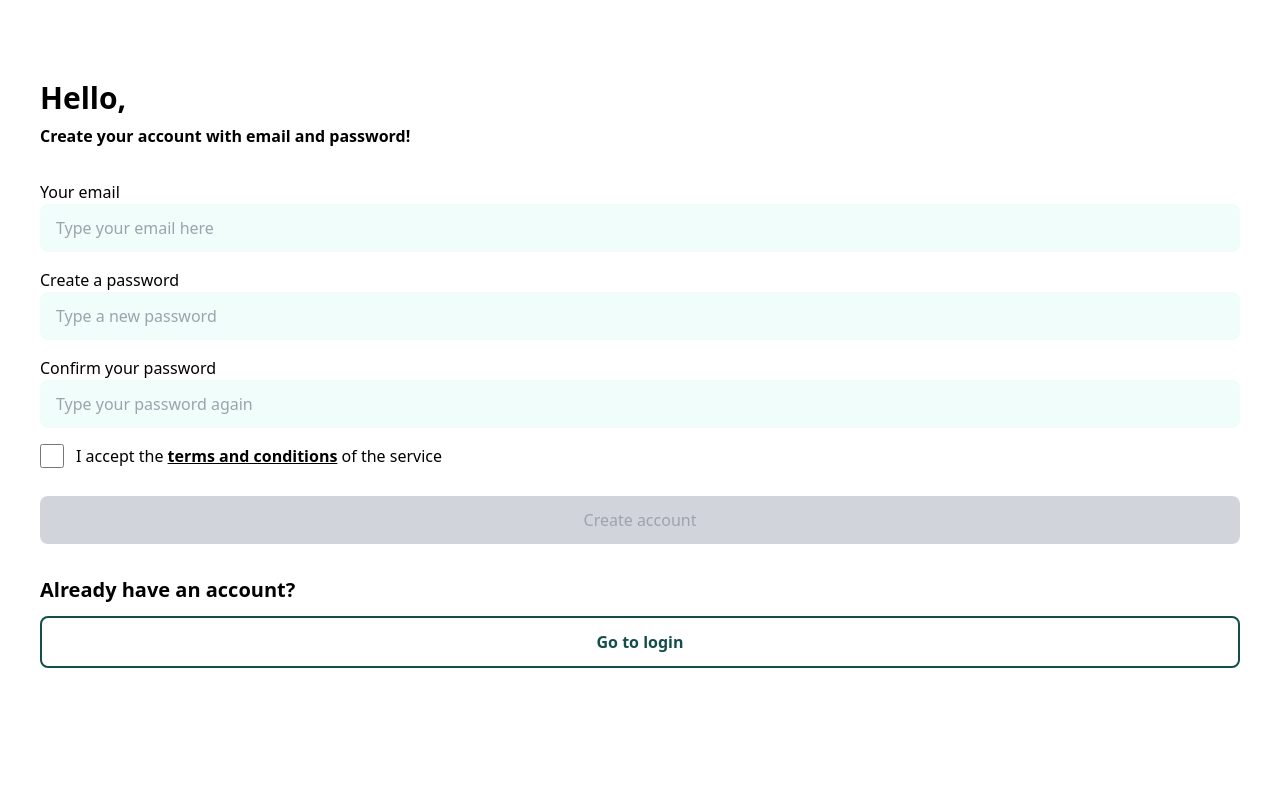
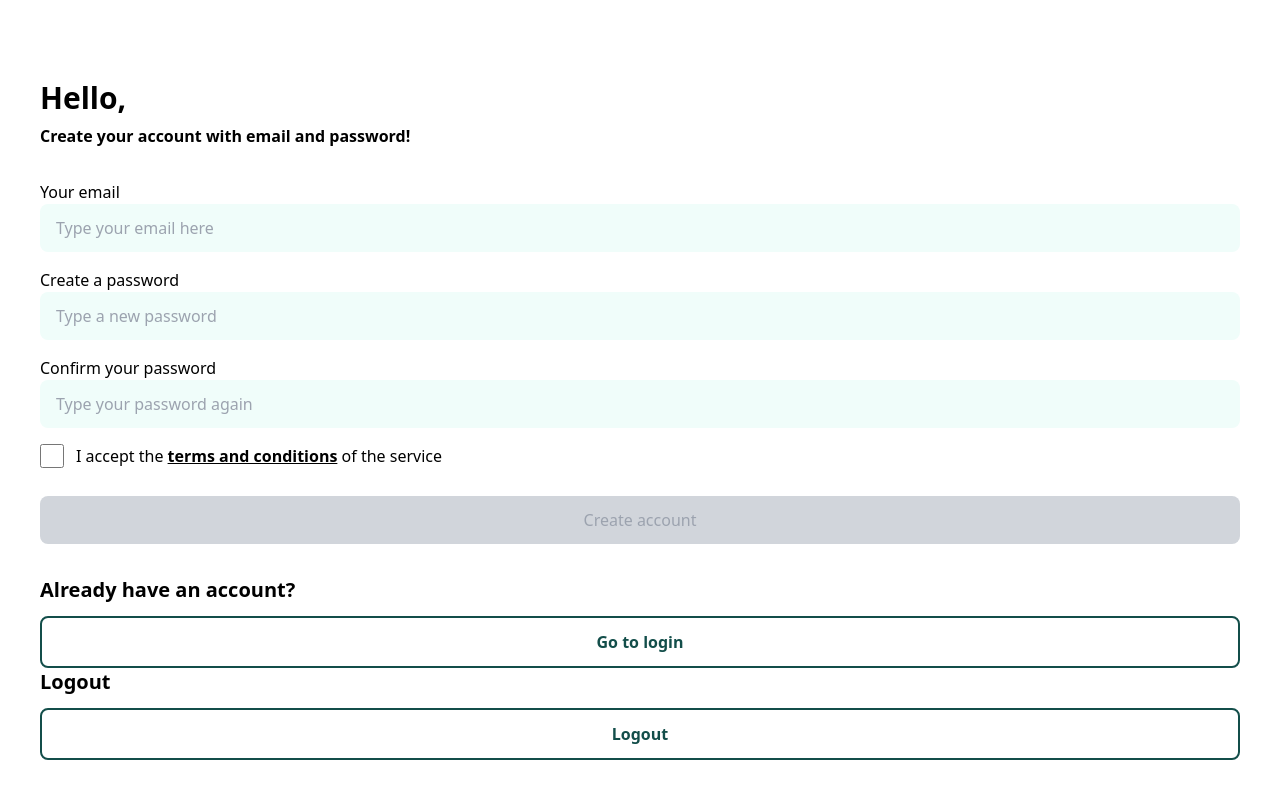
Before and after one commit to andipy/docty, a React (Create React App) app: page /signup in a window 1280 px wide. Built offline with nearby package versions, Linux system fonts and the light colour scheme; no server answers.

Commit message:
log out implemented

```diff
--- a/src/pages/Signup.jsx
+++ b/src/pages/Signup.jsx
@@ -2,7 +2,7 @@ import React, { useState, useEffect } from "react";
 import { useNavigate } from "react-router-dom";
 
 import { auth, db } from "../services/firebase";
-import { createUserWithEmailAndPassword } from "firebase/auth";
+import { createUserWithEmailAndPassword, signOut } from "firebase/auth";
 
 // import components
 import Input from '../components/Input';
@@ -102,6 +102,16 @@ const Signup = () => {
         });
     }
 
+    const handleSignOut = (e) => {
+        //e.preventDefault();
+        signOut(auth)
+        .then(() => {
+        // Sign-out successful.
+        }).catch((error) => {
+        // An error happened.
+        });
+    }
+
     // array with the data about the inputs needed in the registration form
     const inputs = [
         {
@@ -146,6 +156,13 @@ const Signup = () => {
         disabled: false
     }
 
+    // object with the data about the logout button
+    const buttonLogout = {
+        label: 'Logout',
+        style: 'w-full border-solid border-2 border-teal-900 text-teal-900 mt-3 py-3 rounded-lg font-semibold',
+        disabled: false
+    }
+
     return (
         <div className="px-10 mx-0 pt-20 pb-10">
             <h1 className="text-3xl font-bold mb-2">Hello,</h1>
@@ -174,7 +191,12 @@ const Signup = () => {
             <h4 className="text-xl font-bold">Already have an account?</h4>
             <Button
                 button={buttonGoToLogin}
-                onClickFunction={()=>{navigate("/signup")}}
+                onClickFunction={()=>{navigate("/login")}}
+            />
+            <h4 className="text-xl font-bold">Logout</h4>
+            <Button
+                button={buttonLogout}
+                onClickFunction={handleSignOut}
             />
         </div>
     )
--- a/src/services/firebase.js
+++ b/src/services/firebase.js
@@ -1,5 +1,5 @@
 import { initializeApp } from "firebase/app";
-import { getAuth } from "firebase/auth";
+import { getAuth, onAuthStateChanged } from "firebase/auth";
 import { getFirestore, Timestamp, FieldValue } from 'firebase/firestore';
 
 import { GoogleAuthProvider, signInWithPopup } from 'firebase/auth';
@@ -37,4 +37,18 @@ async function loginWithGoogle() {
     }
 }
 
+onAuthStateChanged(auth, (user) => {
+  if (user) {
+    // User is signed in, see docs for a list of available properties
+    // https://firebase.google.com/docs/reference/js/firebase.User
+    const uid = user.uid;
+    console.log(user);
+    // ...
+  } else {
+    // User is signed out
+    // ...
+    console.log('user is signed out');
+  }
+});
+
 export { loginWithGoogle, auth, db };
```
Also changed, not shown: src/pages/Login.jsx (line endings or trailing spaces).
